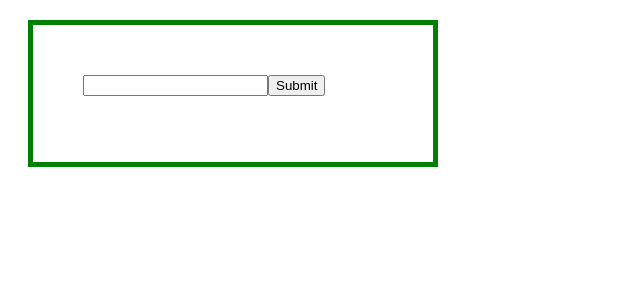
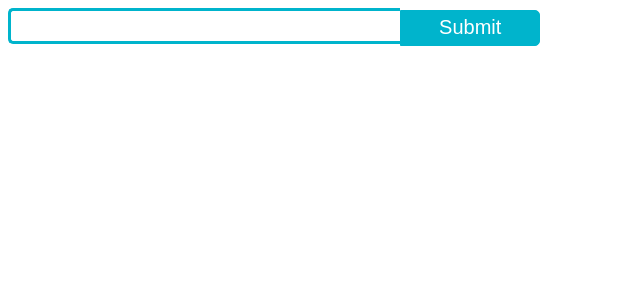
Before and after one commit to tasoskour/search-location, a React (Create React App) app in the folder searloc/: page / in a window 1280 px wide. Shown: the top 300 px of the page, without its empty margins (0-640 px from the left). Built offline with nearby package versions, Linux system fonts and the light colour scheme.

Commit message:
css--bug fix

```diff
--- a/searloc/src/App.css
+++ b/searloc/src/App.css
@@ -1,6 +1,45 @@
-.div {
-  width: 300px;
-  border: 5px solid green;
-  padding: 50px;
-  margin: 20px;
+
+#userInput{
+
+  width: 30%;
+   border: 3px solid #00B4CC;
+   border-right: none;
+   padding: 5px;
+   height: 20px;
+   border-radius: 5px 0 0 5px;
+   outline: none;
+   color: #9DBFAF;
+   font-size:24px;
 }
+#userInput:focus{
+  color: #00B4CC;
+}
+#button{
+  width: 140px;
+ height: 36px;
+ border: 1px solid #00B4CC;
+ background: #00B4CC;
+ text-align: center;
+ color: #fff;
+ border-radius: 0 5px 5px 0;
+ cursor: pointer;
+ font-size: 20px;
+
+}
+.form{
+
+}
+.ulist {
+  list-style-type:none;
+  padding:15px;
+  margin: 0px;
+}
+.li {
+  background-color: inherit;
+
+  border-style: inset;
+   border-width: 5px;
+  padding: 5px;
+  margin-left: 0px;
+  cursor: pointer;
+}
--- a/searloc/src/components/FormComponent.js
+++ b/searloc/src/components/FormComponent.js
@@ -1,22 +1,35 @@
 import React from 'react';
 
 function FormContainer(props){
-
+var count=1;
 
   return (
   <div>
-<form>
+  <input type="text" id="userInput" onChange={props.getKeyword} autoComplete="off"/>
+  <button type="button" id="button" onClick={props.clicked} >Submit</button>
+<form className="form">
 
-<input type="text" id="userInput" onChange={props.getKeyword} autoComplete="off"/>
-<button type="button" id="button" onClick={props.clicked} >Submit</button>
 
-<ul>
-  {props.entries.map(entry =>
 
-    <li key={entry.name} onClick={()=>document.getElementById("userInput").value=entry.name}>
+<ul id="ul" className="ulist">
+  {props.entries.map(entry =>{
+  {
+    count++
+    console.log(count)}
+  return(
+    <li id={entry.name} className="li" key={entry.name} onClick={()=>{
+      document.getElementById("userInput").value=entry.name
+  }}
+onMouseOver={()=>  document.getElementById(entry.name).style.backgroundColor="red"}
+onMouseOut={()=> { document.getElementById(entry.name).style.backgroundColor="white"
+} }
+  >
       {entry.name}
-    </li>
-  )}
+    </li>)
+}
+  )
+
+}
 </ul>
 
 </form>
--- a/searloc/src/components/FormContainer.js
+++ b/searloc/src/components/FormContainer.js
@@ -16,12 +16,14 @@ class FormContainer extends Component {
 }
 
 getEntries(props){
-var API = 'http://35.180.182.8/Search?keywords='+this.state.keyword+'&language='+this.state.language+'&limit=5';
+var API = 'http://35.180.182.8/Search?keywords='+this.state.keyword+'&language='+this.state.language+'&limit=20';
   fetch(API)
   .then(response => {
 /*Responses*/
           if(response.status ===400){
-              console.log("failed");  }
+              console.log("failed");
+this.setState({ entries: [], isLoading: false })
+             }
           else if(response.status ===500)
             {  console.log("Server error");
             }
@@ -65,6 +67,7 @@ componentDidUpdate(prevProps, prevState)  {
   if(prevState.keyword!==this.state.keyword && prevProps.keyword!==this.state.keyword ){
   this.getEntries(this.state.keyword)
 
+
     }
 }
 
```
